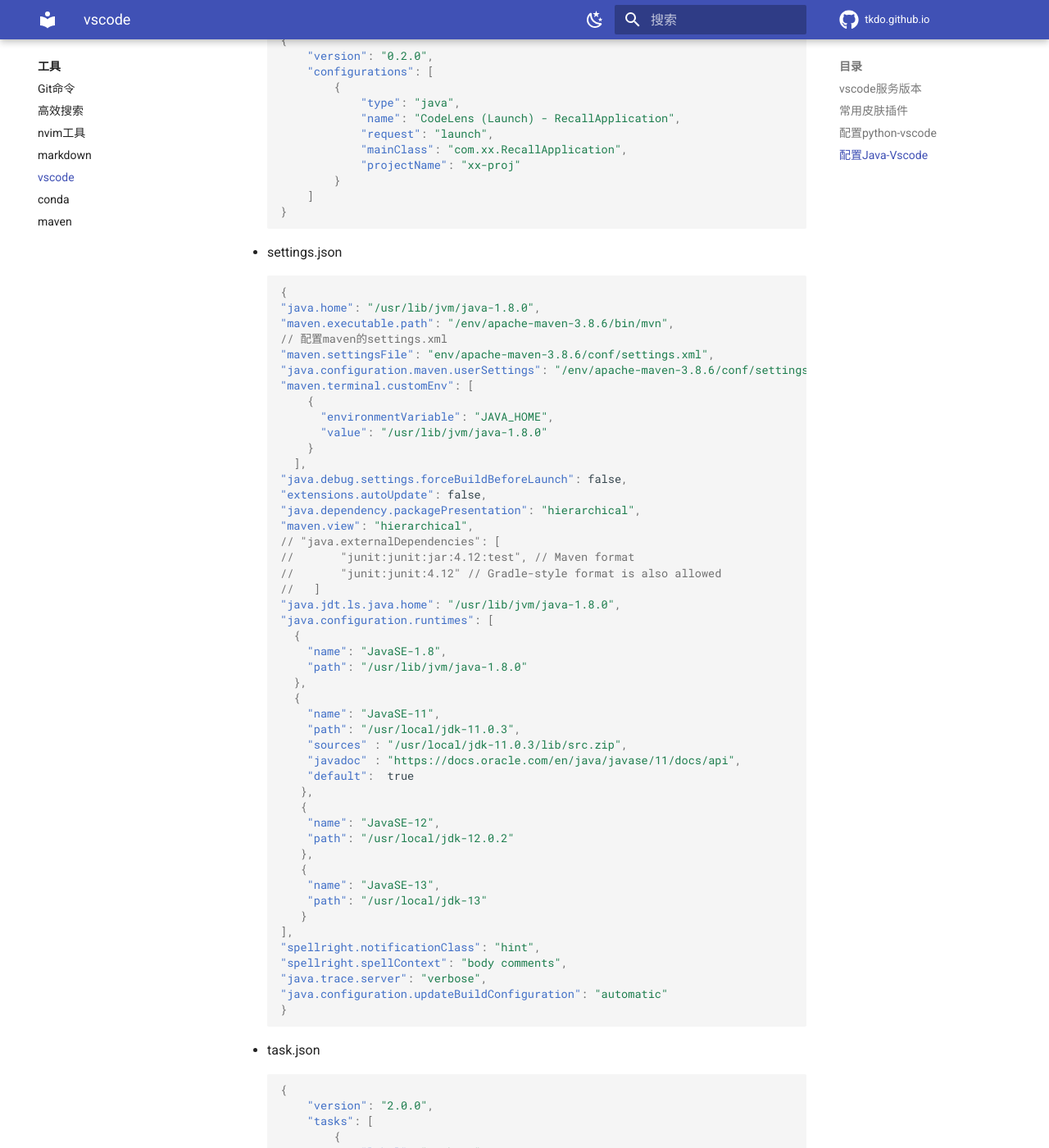
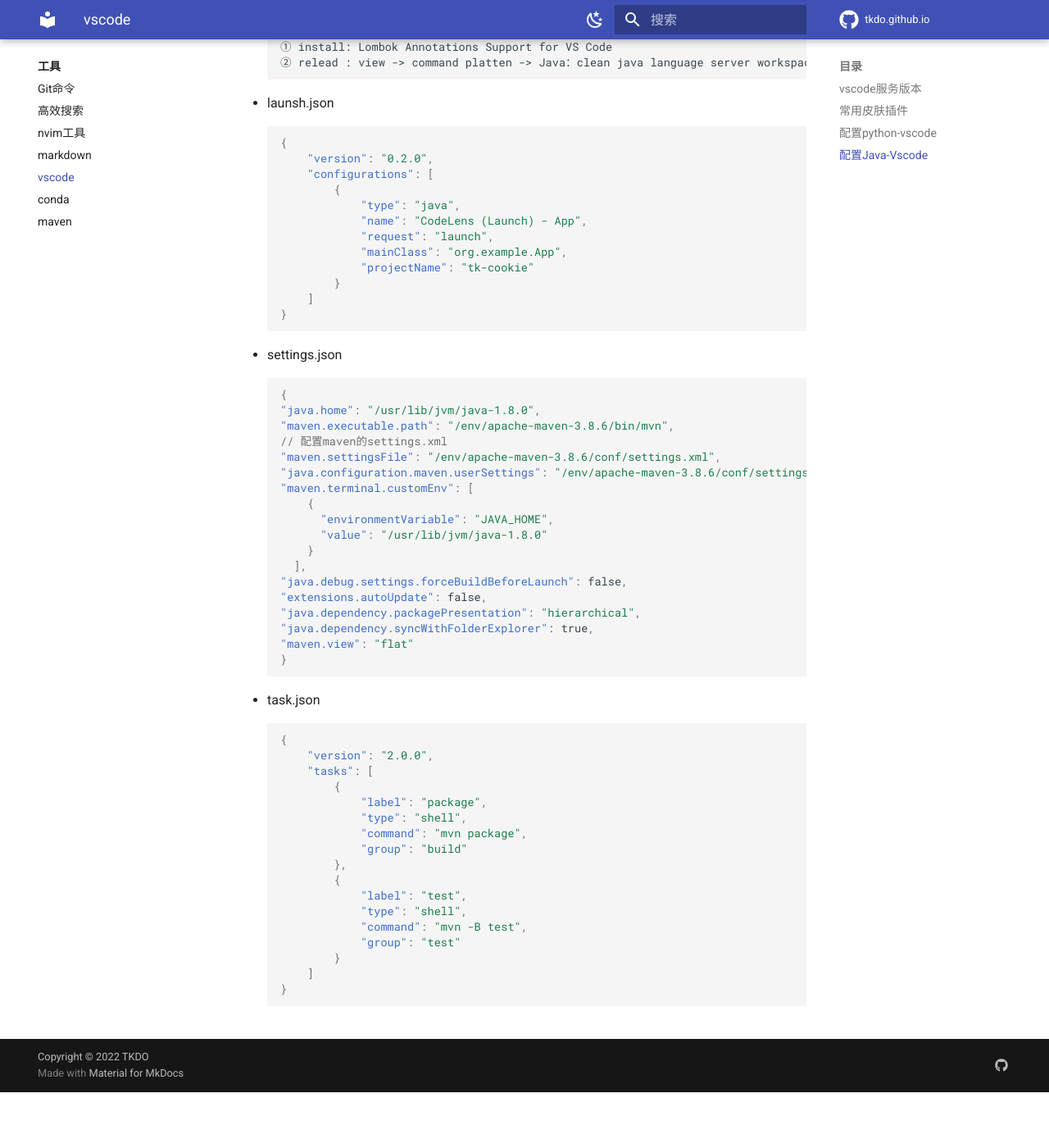
Before and after one commit to tkdo/tkdo.github.io, an MkDocs documentation site: the page built from docs/tools/vscode.md, in a window 1280 px wide and 1400 px high, scrolled down 1322 px. Shown: the whole window at 82% size. Built offline with MkDocs 1.6.1 and Material for MkDocs 9.7.7, drawn with Linux system fonts in a browser that asks for light colours; comment, search, counter and statistics services are not loaded; after the commit the page ends 2654 px from its top, so only the background shows below that; some of the changed text lies outside the part shown.

Commit message:
update vscode

````diff
--- a/docs/tools/vscode.md
+++ b/docs/tools/vscode.md
@@ -36,11 +36,18 @@
 
 
 ##  配置Java-Vscode
+- debug插件
+```
+① Java Debugger
+② Java Extension Pack
+```
+
 - log cannot be resolved
 ```
 ① install: Lombok Annotations Support for VS Code
 ② relead : view -> command platten -> Java：clean java language server workspace
 ```
+
 - launsh.json
 ```json
 {
@@ -48,10 +55,10 @@
     "configurations": [
         {
             "type": "java",
-            "name": "CodeLens (Launch) - RecallApplication",
+            "name": "CodeLens (Launch) - App",
             "request": "launch",
-            "mainClass": "com.xx.RecallApplication",
-            "projectName": "xx-proj"
+            "mainClass": "org.example.App",
+            "projectName": "tk-cookie"
         }
     ]
 }
@@ -62,7 +69,7 @@
 "java.home": "/usr/lib/jvm/java-1.8.0",
 "maven.executable.path": "/env/apache-maven-3.8.6/bin/mvn",
 // 配置maven的settings.xml
-"maven.settingsFile": "env/apache-maven-3.8.6/conf/settings.xml",
+"maven.settingsFile": "/env/apache-maven-3.8.6/conf/settings.xml",
 "java.configuration.maven.userSettings": "/env/apache-maven-3.8.6/conf/settings.xml",
 "maven.terminal.customEnv": [
     {
@@ -73,37 +80,8 @@
 "java.debug.settings.forceBuildBeforeLaunch": false,
 "extensions.autoUpdate": false,
 "java.dependency.packagePresentation": "hierarchical",
-"maven.view": "hierarchical",
-// "java.externalDependencies": [
-//       "junit:junit:jar:4.12:test", // Maven format
-//       "junit:junit:4.12" // Gradle-style format is also allowed
-//   ]
-"java.jdt.ls.java.home": "/usr/lib/jvm/java-1.8.0",
-"java.configuration.runtimes": [
-  {
-    "name": "JavaSE-1.8",
-    "path": "/usr/lib/jvm/java-1.8.0"
-  },
-  {
-    "name": "JavaSE-11",
-    "path": "/usr/local/jdk-11.0.3",
-    "sources" : "/usr/local/jdk-11.0.3/lib/src.zip",
-    "javadoc" : "https://docs.oracle.com/en/java/javase/11/docs/api",
-    "default":  true
-   },
-   {
-    "name": "JavaSE-12",
-    "path": "/usr/local/jdk-12.0.2"
-   },
-   {
-    "name": "JavaSE-13",
-    "path": "/usr/local/jdk-13"
-   }
-],
-"spellright.notificationClass": "hint",
-"spellright.spellContext": "body comments",
-"java.trace.server": "verbose",
-"java.configuration.updateBuildConfiguration": "automatic"
+"java.dependency.syncWithFolderExplorer": true,
+"maven.view": "flat"
 }
 ```
 - task.json
````
